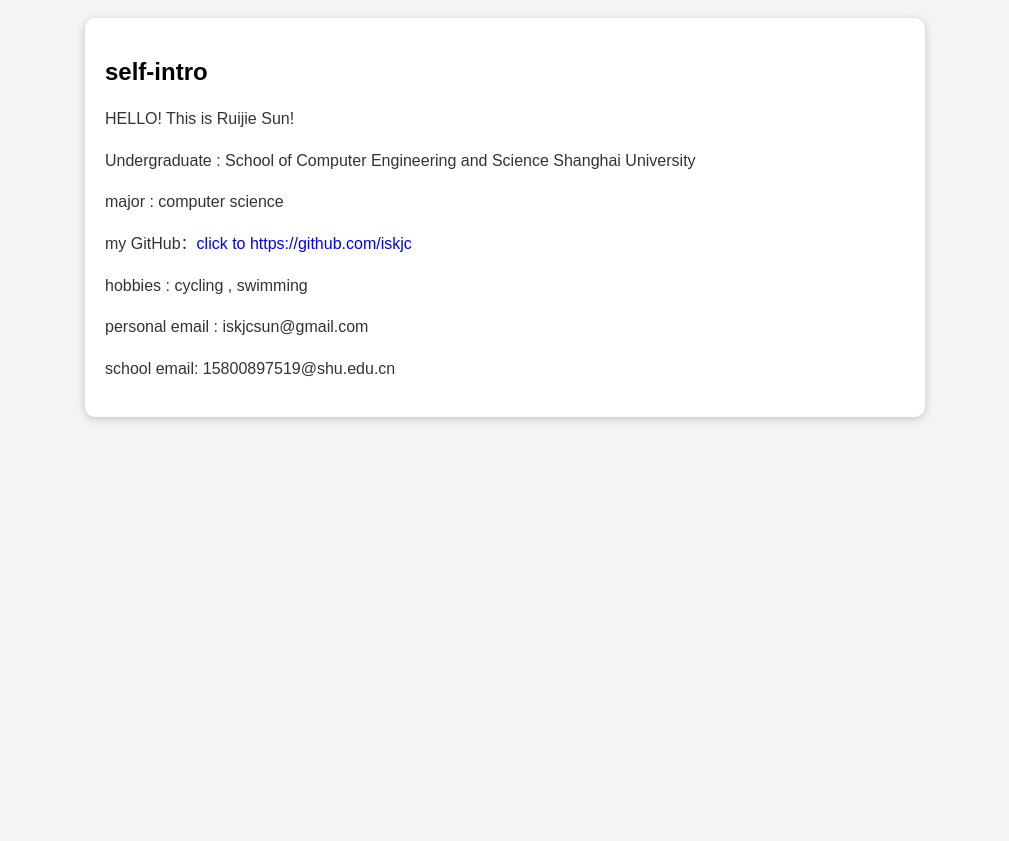
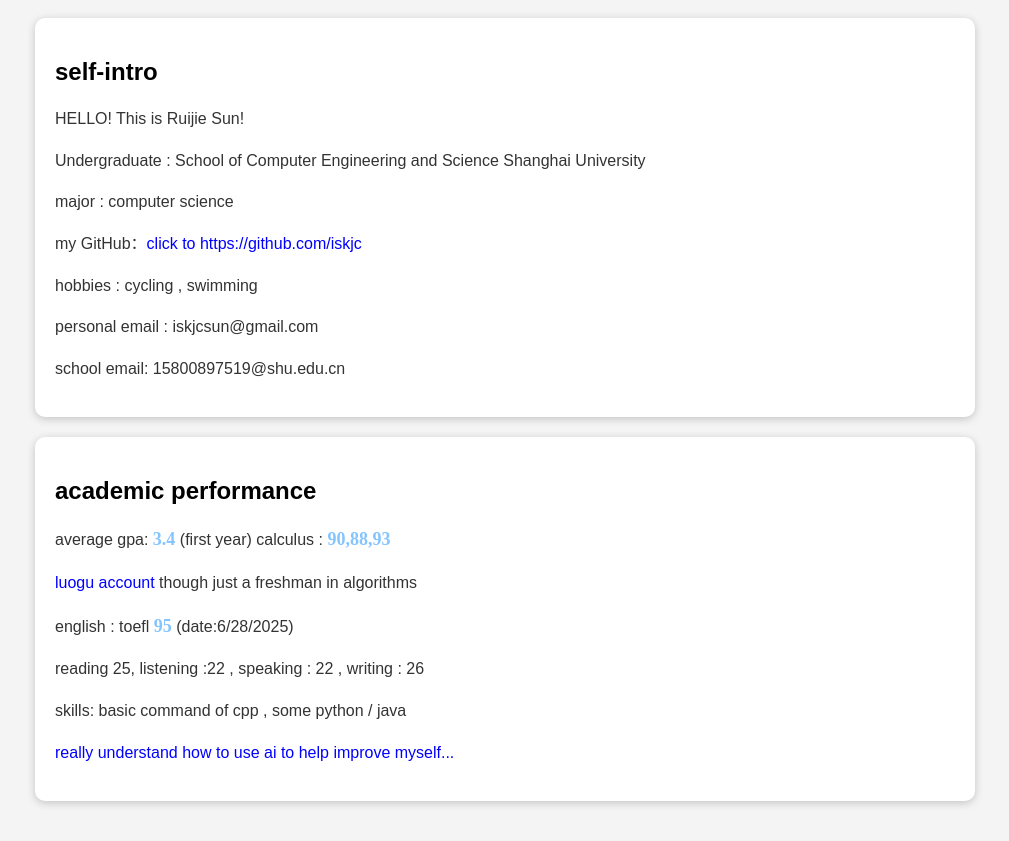
Before and after one commit to iskjc/personal_website, a plain HTML site: page index.html in a window 1280 px wide. Shown: the part 80-921 px from the top of the page, without its empty margins (135-1144 px from the left). Before the commit the page ends 800 px from the top, so only its background shows below. Drawn offline with Linux system fonts and the light colour scheme.

Commit message:
Update index.html
add link.html
add acdmc pfmc

```diff
--- a/index.html
+++ b/index.html
@@ -33,10 +33,17 @@
             background: white;
             padding: 20px;
             margin: 20px auto;
-            width: 800px; /* 卡片宽度 */
+            width: 900px; /* 卡片宽度 */
             border-radius: 10px; /* 圆角 */
             box-shadow: 0 2px 8px rgba(0,0,0,0.2); /* 阴影 */
         }
+          .number {
+            font-family: "Times New Roman", monospace; /* 设置数字字体 */
+            font-weight: bold;
+            font-size: 18px;                        /* 数字大小 */
+            color: #84c4ff;                         /* 数字颜色，可选 */
+        }
+
     </style>
 </head>
 <body>
@@ -53,6 +60,21 @@
     <p>school email: 15800897519@shu.edu.cn </p>
 
 </div>
+<div class="card">
+    <h2> academic performance</h2>
+    <p> average gpa: <span class="number">3.4</span> (first year)
+        calculus : <span class="number">90,88,93</span></p>
+    <p><a href="https://www.luogu.com.cn/user/1798649">luogu account</a> though just a freshman in algorithms</p>
+    <p> english : toefl <span class="number">95</span> (date:6/28/2025)</p>
+    <p> reading 25, listening :22 , speaking : 22 , writing : 26</p>
+    <p> skills: basic command of cpp , some python / java </p>
+    <p><a href="link.html">really understand how to use ai to help improve myself...</a></p>
+
+
+</div>
+
+
 </body>
 
+
 </html>
```
